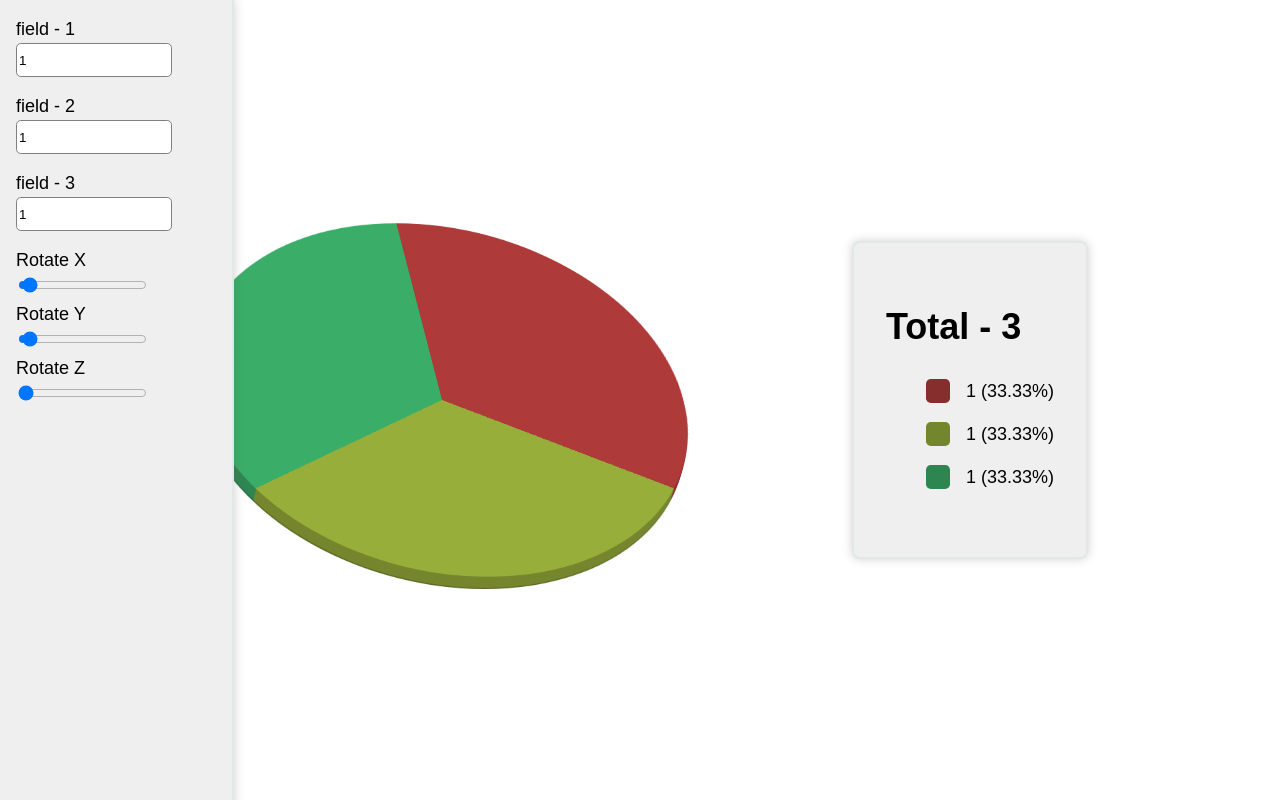
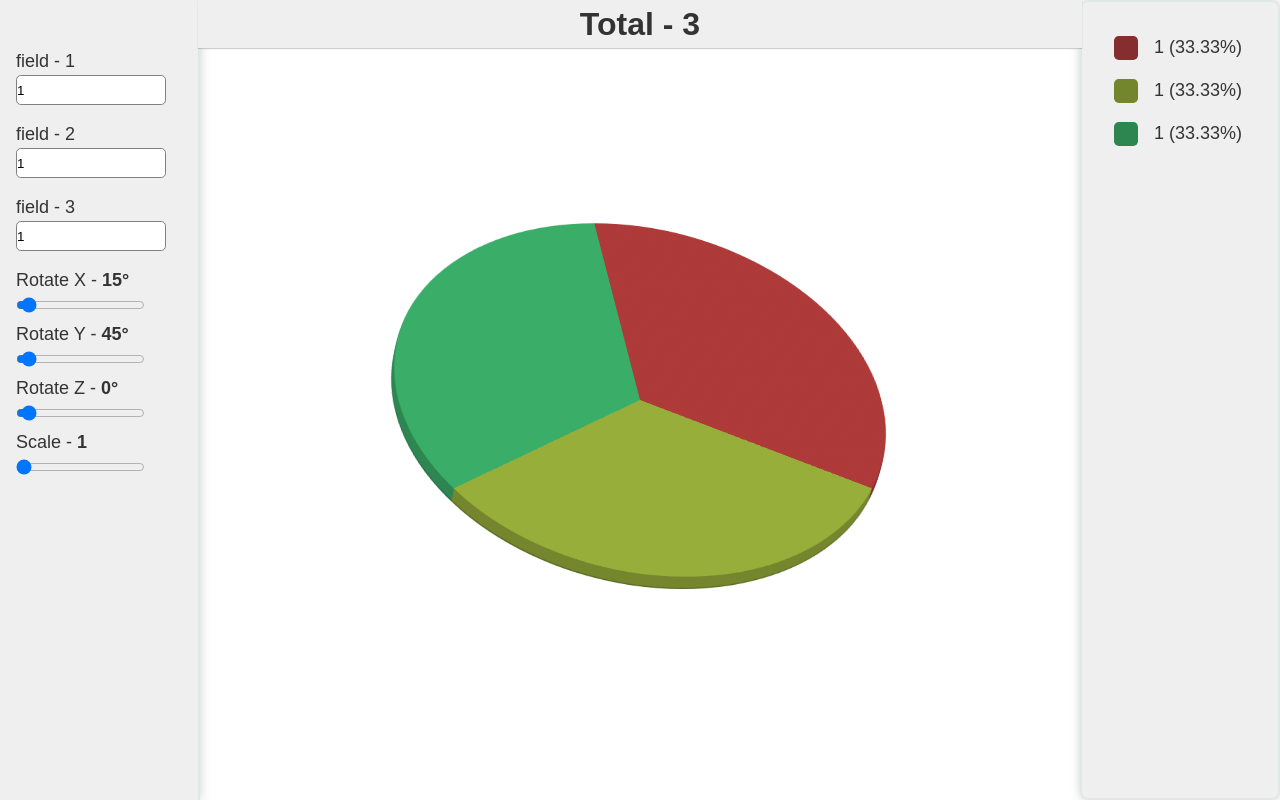
Before and after one commit to valerii-frontend/pie-chart-r, a React (Create React App) app: page / in a window 1280 px wide. Built offline with nearby package versions, Linux system fonts and the light colour scheme.

Commit message:
fix styles

```diff
--- a/src/App.css
+++ b/src/App.css
@@ -1,4 +1,13 @@
+*,
+*:before,
+*:after {
+	margin: 0;
+	padding: 0;
+	box-sizing: border-box;
+}
 :root {
+	--border: 2px solid rgba(87, 169, 169, 0.1);
+	--shadow: rgba(100, 100, 100, 0.3);
 	--gap: 1rem;
 	--num: 36;
 	--color1: hsl(0, 50%, 35%);
@@ -13,16 +22,36 @@
 	--color10: hsl(calc(var(--num) * 9), 50%, 35%);
 	--pieSize: 25rem;
 }
+#root {
+	width: 100%;
+	color: #333;
+}
 .App {
 	display: flex;
 	align-items: center;
-	justify-content: center;
-	gap: 10rem;
+	justify-content: space-evenly;
 	font: 18px/1.5 Arial;
-	flex-wrap: wrap;
 	--x: 15;
 	--y: 45;
 	--z: 0;
+	--scale: 1;
+}
+.App h1 {
+	position: fixed;
+	top: 0;
+	left: 198px;
+	right: 198px;
+	box-shadow: 0 1px 1px 0 var(--shadow);
+	max-width: 100%;
+	text-align: center;
+	font-size: 2rem;
+	background-color: #efefef;
+	z-index: 10;
+}
+.App h1:before {
+	content: "";
+	position: absolute;
+	top: 0;
 }
 .data {
 	position: fixed;
@@ -30,11 +59,11 @@
 	left: 0;
 	height: 100%;
 	flex: 0 0 100%;
-	padding: 1rem;
+	padding: 3rem 1rem;
 	width: 200px;
-	border-right: 2px solid rgba(87, 169, 169, 0.1);
+	border-right: var(--border);
 	background-color: #efefef;
-	box-shadow: 0 0 10px 0 rgba(100, 100, 100, 0.3);
+	box-shadow: 0 0 10px 0 var(--shadow);
 }
 .input {
 	flex: 0 0 100%;
@@ -54,9 +83,11 @@
 	width: 500px;
 	height: 500px;
 	position: relative;
-	transform: rotateY(calc(var(--x) * 1deg)) rotateX(calc(var(--y) * 1deg)) rotateZ(calc(var(--z) * 1deg));
+	transform: rotateY(calc(var(--x) * 1deg)) rotateX(calc(var(--y) * 1deg)) rotateZ(calc(var(--z) * 1deg))
+		scale(var(--scale));
 	perspective: 10000px;
 	transform-style: preserve-3d;
+	z-index: 3;
 }
 .pie {
 	position: absolute;
@@ -120,13 +151,16 @@
 	filter: brightness(0.8);
 }
 .legend {
+	position: fixed;
+	right: 0;
+	top: 0;
+	height: 100%;
+	width: 200px;
 	border-radius: 0.5rem;
 	padding: 2rem;
-	border: 2px solid rgba(87, 169, 169, 0.1);
+	border: var(--border);
 	background-color: #efefef;
-	box-shadow: 0 0 10px 0 rgba(100, 100, 100, 0.3);
-}
-.legend ul {
+	box-shadow: 0 0 10px 0 var(--shadow);
 	display: flex;
 	flex-direction: column;
 	list-style: none;
--- a/src/App.jsx
+++ b/src/App.jsx
@@ -20,59 +20,81 @@ function App() {
 			/>
 		</div>
 	);
-	const [rotate, setRotate] = useState({ x: 15, y: 45 });
+	const [controls, setControls] = useState({ x: 15, y: 45, z: 0, s: 1 });
+	let fullValue = Object.values(inputs).reduce((a, c) => +a + +c, 0);
 
 	return (
-		<div className='App' style={{ "--x": rotate.x, "--y": rotate.y, "--z": rotate.z }}>
-			<PieChart values={inputs} />
-			<Legend values={inputs} />
+		<div className='App' style={{ "--x": controls.x, "--y": controls.y, "--z": controls.z, "--scale": controls.s }}>
+			<h1>Total - {fullValue}</h1>
+			<PieChart values={inputs} fullValue={fullValue} />
+			<Legend values={inputs} fullValue={fullValue} />
 			<div className='data'>
 				{newInput(1)}
 				{newInput(2)}
 				{newInput(3)}
-				<div className='rotates'>
-					<div className='x'>
-						<label htmlFor='rangeX'>Rotate X</label>
+				<div className='controls'>
+					<div className='rotate-x'>
+						<label htmlFor='rangeX'>
+							Rotate X - <strong>{controls.x}°</strong>
+						</label>
+
 						<input
-							min={1}
+							min={0}
 							max={360}
 							step={1}
 							defaultValue={15}
 							type='range'
 							id='rangeX'
 							onChange={(e) => {
-								console.log(rotate);
-								setRotate({ ...rotate, x: e.target.value });
+								setControls({ ...controls, x: e.target.value });
 							}}
 						/>
 					</div>
-					<div className='y'>
-						<label htmlFor='rangeY'>Rotate Y</label>
+					<div className='rotate-y'>
+						<label htmlFor='rangeY'>
+							Rotate Y - <strong>{controls.y}°</strong>
+						</label>
 						<input
-							min={1}
+							min={0}
 							max={360}
 							step={1}
 							defaultValue={15}
 							type='range'
 							id='rangeY'
 							onChange={(e) => {
-								console.log(rotate);
-								setRotate({ ...rotate, y: e.target.value });
+								setControls({ ...controls, y: e.target.value });
 							}}
 						/>
 					</div>
-					<div className='z'>
-						<label htmlFor='rangeZ'>Rotate Z</label>
+					<div className='rotate-z'>
+						<label htmlFor='rangeZ'>
+							Rotate Z - <strong>{controls.z}°</strong>
+						</label>
 						<input
-							min={1}
+							min={0}
 							max={360}
 							step={1}
-							defaultValue={0}
+							defaultValue={15}
 							type='range'
 							id='rangeZ'
 							onChange={(e) => {
-								console.log(rotate);
-								setRotate({ ...rotate, z: e.target.value });
+								setControls({ ...controls, z: e.target.value });
+							}}
+						/>
+					</div>
+					<div className='scale'>
+						<label htmlFor='scale'>
+							Scale - <strong>{controls.s}</strong>
+						</label>
+						<input
+							min={1}
+							max={2}
+							step={0.2}
+							defaultValue={1}
+							type='range'
+							id='scale'
+							onChange={(e) => {
+								setControls({ ...controls, s: e.target.value });
 							}}
 						/>
 					</div>
--- a/src/components/Legend.jsx
+++ b/src/components/Legend.jsx
@@ -1,9 +1,6 @@
 import React from "react";
 
-export default function Legend({ values }) {
-	let inputValues = Object.values(values);
-	let fullValue = inputValues.reduce((a, c) => +a + +c, 0);
-
+export default function Legend({ values, fullValue }) {
 	const newItem = (num) =>
 		values["--value" + num] && (
 			<li>
@@ -13,13 +10,10 @@ export default function Legend({ values }) {
 		);
 
 	return (
-		<div className='legend'>
-			<h1>Total - {fullValue}</h1>
-			<ul className='list'>
-				{newItem(1)}
-				{newItem(2)}
-				{newItem(3)}
-			</ul>
-		</div>
+		<ul className='legend'>
+			{newItem(1)}
+			{newItem(2)}
+			{newItem(3)}
+		</ul>
 	);
 }
--- a/src/components/PieChart.jsx
+++ b/src/components/PieChart.jsx
@@ -1,11 +1,9 @@
 import React from "react";
 
-export default function PieChart({ values }) {
+export default function PieChart({ values, fullValue }) {
 	let styles = {};
 
 	const updateStyle = (count) => {
-		let inputValues = Object.values(values);
-		let fullValue = inputValues.reduce((a, c) => +a + +c, 0);
 		let temp = [];
 		temp[0] = +values[`--value${1}`];
 		styles[`--value${1}`] = `${((temp[0] / fullValue) * 100).toFixed(2)}%`;
```
